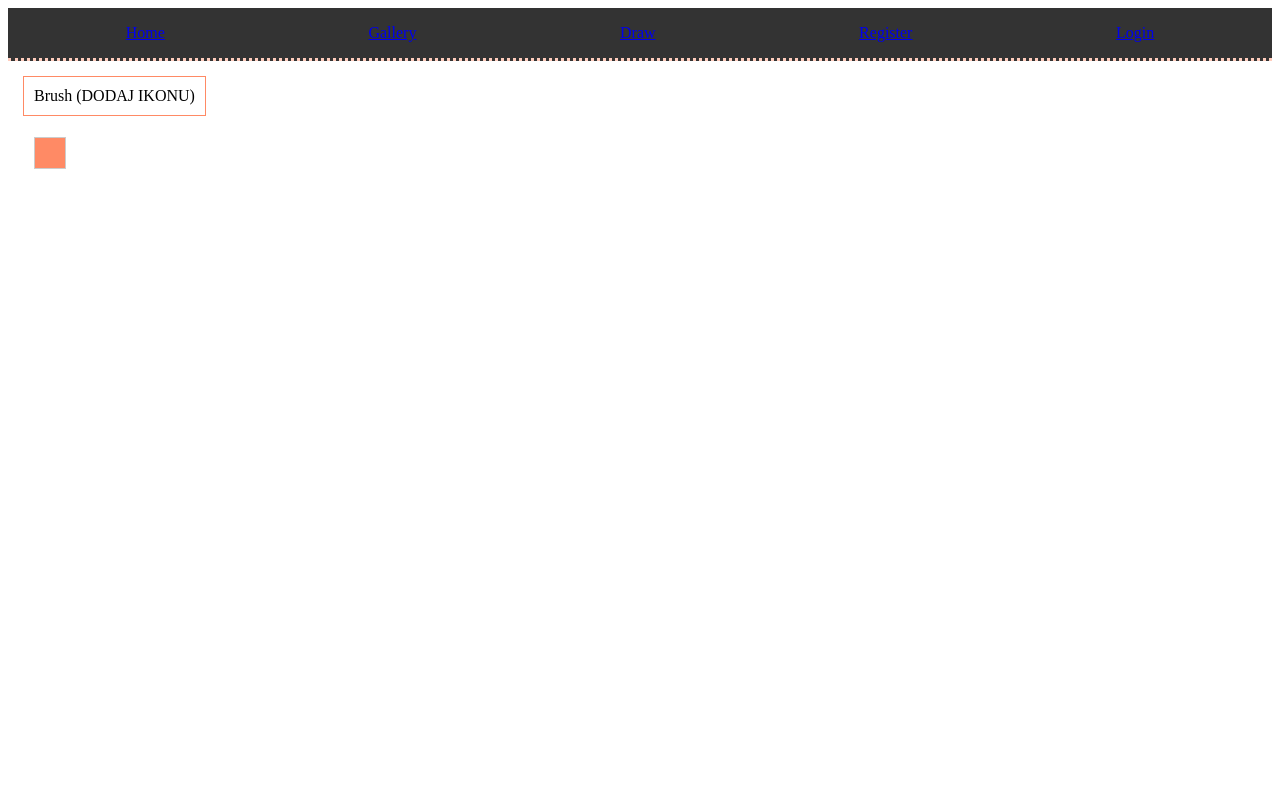
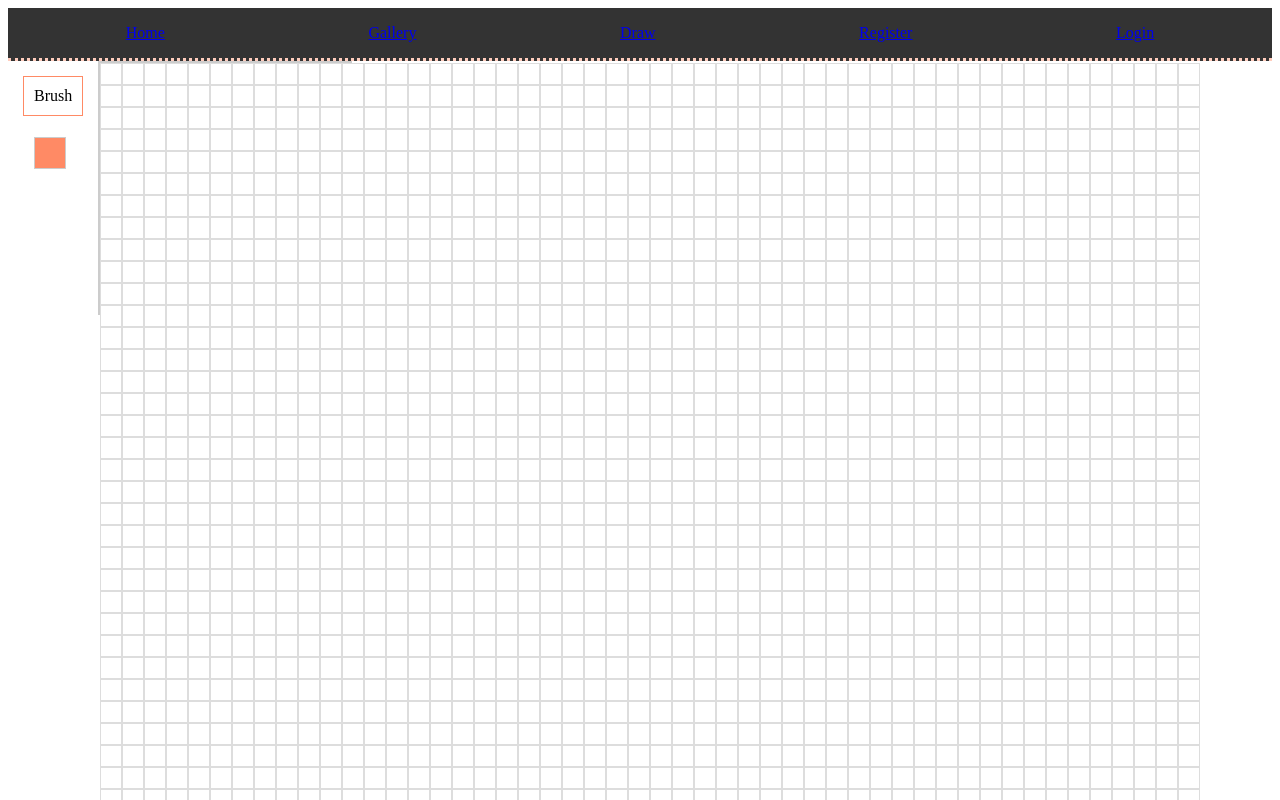
Before and after one commit to RadovicDanilo/a, a Vue app in the folder projekat2/ColabDraw/: page /draw in a window 1280 px wide. Shown: the top 800 px of the page. Built offline with nearby package versions, Linux system fonts and the light colour scheme.

Commit message:
crtanje radi  ali sa dosta problema

```diff
--- /dev/null
+++ b/projekat2/ColabDraw/src/components/Canvas.vue
@@ -0,0 +1,60 @@
+<template>
+  <div
+    class="canvas"
+    @mousedown="startDrawing"
+    @mouseup="stopDrawing"
+    @mouseleave="stopDrawing"
+  >
+    <div
+      v-for="(pixel, index) in pixels"
+      :key="index"
+      class="pixel"
+      :style="{ backgroundColor: pixel.color }"
+      @mouseover="draw(index)"
+      @click="selectPixel(index)"
+    ></div>
+  </div>
+</template>
+
+<script setup lang="ts">
+import { ref } from "vue";
+
+const pixels = ref(Array(2500).fill({ color: "white" }));
+let isDrawing = false;
+
+const startDrawing = () => {
+  isDrawing = true;
+};
+
+const stopDrawing = () => {
+  isDrawing = false;
+};
+
+const draw = (index: number) => {
+  if (isDrawing) {
+    pixels.value[index] = { color: "currentColor" };
+  }
+};
+
+const selectPixel = (index: number) => {
+  pixels.value[index] = { color: "currentColor" };
+};
+</script>
+
+<style scoped>
+.canvas {
+  display: grid;
+  grid-template-columns: repeat(50, 1fr);
+  grid-template-rows: repeat(50, 1fr);
+  width: 250px;
+  height: 250px;
+  border: 2px solid #ccc;
+  background-color: white;
+}
+
+.pixel {
+  width: 20px;
+  height: 20px;
+  border: 0.1px solid #ddd;
+}
+</style>
--- a/projekat2/ColabDraw/src/components/Tools.vue
+++ b/projekat2/ColabDraw/src/components/Tools.vue
@@ -5,7 +5,7 @@
       @click="selectTool('brush')"
       :class="{ selected: currentTool === 'brush' }"
     >
-      <span>Brush (DODAJ IKONU)</span>
+      <span>Brush</span>
     </div>
     <div class="tool" @click="openColorPicker">
       <div
--- a/projekat2/ColabDraw/src/views/Draw.vue
+++ b/projekat2/ColabDraw/src/views/Draw.vue
@@ -1,15 +1,24 @@
 <template>
-  <div class="drawing-page">
-    <Tools />
+  <div class="drawing-app">
+    <Tools @colorSelected="setCurrentColor" />
+    <Canvas :currentColor="currentColor" />
   </div>
 </template>
 
 <script setup lang="ts">
+import { ref } from 'vue';
 import Tools from '@/components/Tools.vue';
+import Canvas from '@/components/Canvas.vue';
+
+const currentColor = ref('black');
+
+const setCurrentColor = (color: string) => {
+  currentColor.value = color;
+};
 </script>
 
 <style scoped>
-.drawing-page {
+.drawing-app {
   display: flex;
 }
 </style>
```
